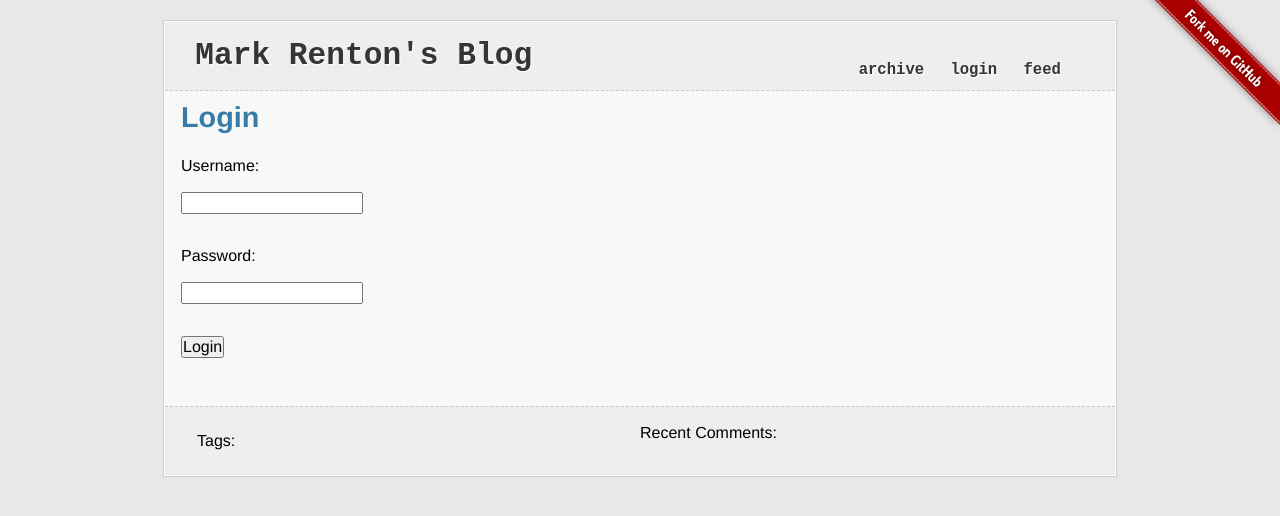
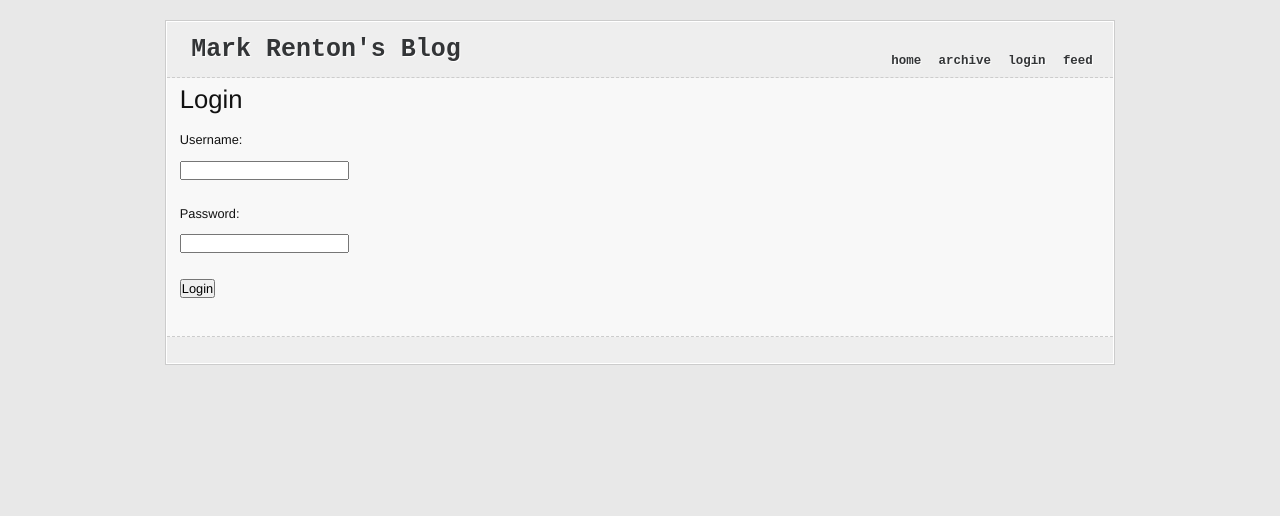
Before and after one commit to indexofire/flasky, a Flask app: page /login in a window 1280 px wide. Shown: the top 516 px of the page. Run offline with Flask 2, Linux system fonts and the light colour scheme; some libraries are stand-ins or nearby versions.

Commit message:
fix templates

```diff
--- a/flasky/blog/application.py
+++ b/flasky/blog/application.py
@@ -71,7 +71,7 @@ def recent_feed():
 def index():
     entries = db.GqlQuery("SELECT * FROM Entry ORDER BY date DESC LIMIT %s" % app.config['ARTICLE_PERPAGE'])
     tags = Tag.popular_tags()
-    return render_template('index.html', entries=entries, tags=tags)
+    return render_template('site.html', entries=entries, tags=tags)
 
 
 @app.route('/archive')
@@ -128,8 +128,7 @@ def add():
 def delete(slug):
     if not session.get('logged_in'):
         abort(401)
-    qs = Entry.gql("WHERE slug = :1", slug)
-    entry = qs.get()
+    entry = Entry.gql("WHERE slug = :1", slug).get()
     if entry is None:
         error = "Can't find the blog entry"
         return render_template('error.html', error=error)
--- a/flasky/blog/templates/dashboard.html
+++ b/flasky/blog/templates/dashboard.html
@@ -6,6 +6,7 @@
   <script type="text/javascript" src="{{ url_for('static', filename='markitup/jquery.markitup.js') }}"></script>
   <script type="text/javascript" src="{{ url_for('static', filename='markitup/sets/html/set.js') }}"></script>
 {% endblock %}
+
 {% block body %}
 <script language="javascript">
 $(document).ready(function()	{
@@ -13,6 +14,7 @@ $(document).ready(function()	{
 });
 </script>
 {% if session.logged_in %}
+<div class="content">
 <form action="{{ url_for('add') }}" method="post" class="add-entry">
   <dl>
     <dt>Title:</dt>
@@ -26,5 +28,7 @@ $(document).ready(function()	{
     <dd><input type="submit" value="Post" class="post" /></dd>
   </dl>
 </form>
+</div>
 {% endif %}
+
 {% endblock %}
--- a/flasky/blog/templates/login.html
+++ b/flasky/blog/templates/login.html
@@ -1,6 +1,8 @@
 {% extends "site.html" %}
+
 {% block body %}
-  <h2>Login</h2>
+<div class="content">
+  <h3>Login</h3>
   {% if error %}<p class=error><strong>Error:</strong> {{ error }}{% endif %}
   <form action="{{ url_for('login') }}" method=post>
     <dl>
@@ -11,4 +13,5 @@
       <dd><input type=submit value=Login>
     </dl>
   </form>
+</div>
 {% endblock %}
--- a/flasky/blog/templates/site.html
+++ b/flasky/blog/templates/site.html
@@ -13,10 +13,12 @@
 
 <body onload="prettyPrint()">
 
+<div class="container clear">
     <div class="page">
         <div id="head">
-        <a id="title" href="/">Mark Renton's Blog</a>
-        <div id="menu">
+            <a class="title" href="/">Mark Renton's Blog</a>
+            <div class="menu">
+                <a href="/">home</a>
                 <a href="/archive">archive</a>
                 {% if session.logged_in %}
                 <a href="/dashboard">add</a>
@@ -28,35 +30,42 @@
             </div>
         </div>
 
+
+
+
+        <div id="main">
+
         {% for message in get_flashed_messages() %}
-    <div class="meta">
         <div class="flash">{{ message }}</div>
-    </div>
         {% endfor %}
 
-    <div class="content">{% block body %}{% endblock %}</div>
-
-    <div id="foot">
-    <table width="100%">
+        {% block body %}
+            <table>
                 <tr>
-            <td width="50%">
-        <div class="tag_cloud"><span>Tags:</span>
+                    <td class="left">
+                        <div class="content">{% block insert %}{% include "index.html" %}{% endblock %}</div>
+                    </td>
+                    <td class="right">
+                        <div class="tag_cloud">
+                            <div class="title">Tags:</div>
+                            <div>
                             {% for tag in tags %}
                                 <font size="{{ tag.tagged_count|tag_size }}"><a href="/tags/{{ tag.tag }}">{{ tag.tag }}</a></font>
                             {% endfor %}
                             </div>
-            </td>
-            <td width="50%">
+                        </div>
                         <div id="recentcomments" class="dsq-widget">
-            <span class="dsq-widget-title">Recent Comments:</span>
-            <script type="text/javascript" src="http://disqus.com/forums/mark-renton-blog/recent_comments_widget.js?num_items=10&hide_avatars=0&avatar_size=32&excerpt_length=200"></script>
+                            <div class="title">Recent Comments:</div>
+                            <script type="text/javascript" src="http://disqus.com/forums/mark-renton-blog/recent_comments_widget.js?num_items=10&hide_avatars=0&avatar_size=48&excerpt_length=200"></script>
                         </div>
                     </td>
+                </tr>
+            </table>
+        {% endblock %}
         </div>
 
+        <div id="foot"></div>
     </div>
-
-<a href="https://github.com/indexofire/flasky/" class="forkme" target="_blank"></a>
-
+</div>
 </body>
 </html>
--- a/flasky/static/css/style.css
+++ b/flasky/static/css/style.css
@@ -1,8 +1,8 @@
 @import url(http://fonts.googleapis.com/css?family=Inconsolata&subset=latin);
 /* ---------- reset css start -----------*/
 html {
-    color:#000;
     background:#E8E8E8;
+    font-size: 100.01%;
 }
 body,div,dl,dt,dd,ul,ol,li,h1,h2,h3,h4,h5,h6,pre,code,form,fieldset,legend,input,button,textarea,p,blockquote,th,td {
     margin:0;
@@ -58,33 +61,44 @@ input,button,textarea,select,optgroup,option {
 input,button,textarea,select{
     *font-size:100%;
 }
+a img {
+    border:none;
+}
 /* ----------- reset css end -------------*/
 
 /* ----------- html element define -------------*/
 body {
     margin: 20px;
-    font-family: Helvetica, Arial, sans-serif;
+    font-family: "Helvetica Neue", Arial, Helvetica, 雅黑, simsun, sans-serif;
     line-height: 125%;
+    font-size: 80%;
+    color:#111;
 }
-a,h1,h2 {
-    color: #377BA8;
+h1,h2 {
+    color: #6C6C6C;
     font-weight: bold;
+    text-decoration: none;
+    padding: 2px;
+    background: #CECECE;
+}
+a {
+    color: #6C6C6C;
     text-decoration: none;
 }
 a:hover {
     text-decoration: underline;
 }
 h1 {
+    font-size: 3em;
+}
+h2 {
+    font-size: 2.4em;
+}
+h3 {
     font-size: 2em;
 }
-h2 {
-    font-size: 1.8em;
-}
-h3 {
+h4 {
     font-size: 1.6em;
-}
-h4 {
-    font-size: 1.4em;
 }
 h5 {
     font-size: 1.2em;
@@ -92,12 +106,18 @@ h5 {
 h6 {
     font-size: 1.0em;
 }
+.container {
+    margin: 0 auto;
+    width: 950px;
+}
+.clear {
+    clear: both;
+}
 .page {
-    margin: auto;
-    width: 950px;
     border: 1px solid #CCC;
     background: #FFF;
     padding: 1px;
+    margin: 0px;
 }
 #head {
     margin: 0em;
@@ -121,20 +141,21 @@ h6 {
     text-shadow: 1px 1px 1px #111;
     text-decoration: none;
 }
-#title {
+.title {
     font-size: 2.4em;
 }
-#menu {
-    margin: 0em;
+.menu {
+    margin-right: -2em;
     padding: 0.8em 1.2em;
     float: right;
 }
-#menu a {
-    margin: 0.3em;
+.menu a {
+    margin: 0.3em 0.3em;
     padding: 0.2em 0.4em;
     font-size: 1.2em;
+    color: #636363;
 }
-#menu a:hover{
+.menu a:hover{
     background: #494949;
     color: #F3F3F3;
     border-radius: 2px;
@@ -142,22 +163,52 @@ h6 {
     text-shadow: 1px 1px 1px #111;
     text-decoration: none;
 }
+#main {
+    background: #F8F8F8;
+    margin: 0px;
+    border-bottom: 1px dashed #CCC;
+}
+#main table {
+    width: 100%;
+    display: inline-table;
+}
+#main table td {
+    vertical-align: top;
+}
+.left {
+    width: 70%;
+}
+.right {
+    width: 30%;
+    margin: 0;
+    padding: 10px;
+}
+.right div.title {
+    background: #ECECEC;
+    color: #696969;
+    font-size: 1em;
+    font-weight: bold;
+    padding: 4px;
+}
 ul.entries {
     list-style: none;
 }
 ul.entries li {
     margin: 0.8em 1.2em;
 }
-ul.entries li h2 a {
-    padding: 0.3em 0.5em;
-    margin-left: -0.5em;
-}
-ul.entries li h2 a:hover {
+ul.entries li h3 a {
     background: #393939;
     color: #E8E8E8;
     border-radius: 4px;
     -moz-border-radius: 4px;
     text-shadow: 1px 1px 1px #111;
+    padding: 0.2em 0.4em;
+    margin-left: -0.4em;
+}
+ul.entries li h3 a:hover {
+    background: #CACACA;
+    color: #444;
+    text-shadow: none;
     text-decoration: none;
 }
 .add-entry input {
@@ -239,16 +287,6 @@ pre, code, tt {
     background: #EEE;
     margin: 0em;
     padding: 1em 2em;
-    border-top: 1px dashed #CCC;
-}
-.forkme{
-    position: absolute;
-    top: 0px;
-    right: 0px;
-    background: url("/static/img/fork_me.png") no-repeat 100% 100%;
-    display: block;
-    height: 140px;
-    width: 140px;
 }
 .entry_table {
     width: 95%;
```
Also changed, not shown: other parts of flasky/blog/templates/site.html (+1 -1 lines), other parts of flasky/static/css/style.css (+21 -9 lines), flasky/blog/templates/entry.html (+4 -5 lines), flasky/blog/templates/index.html (+4 -6 lines), flasky/static/img/fork_me.png (deleted). Lines whose indentation alone changed are shown as unchanged.
